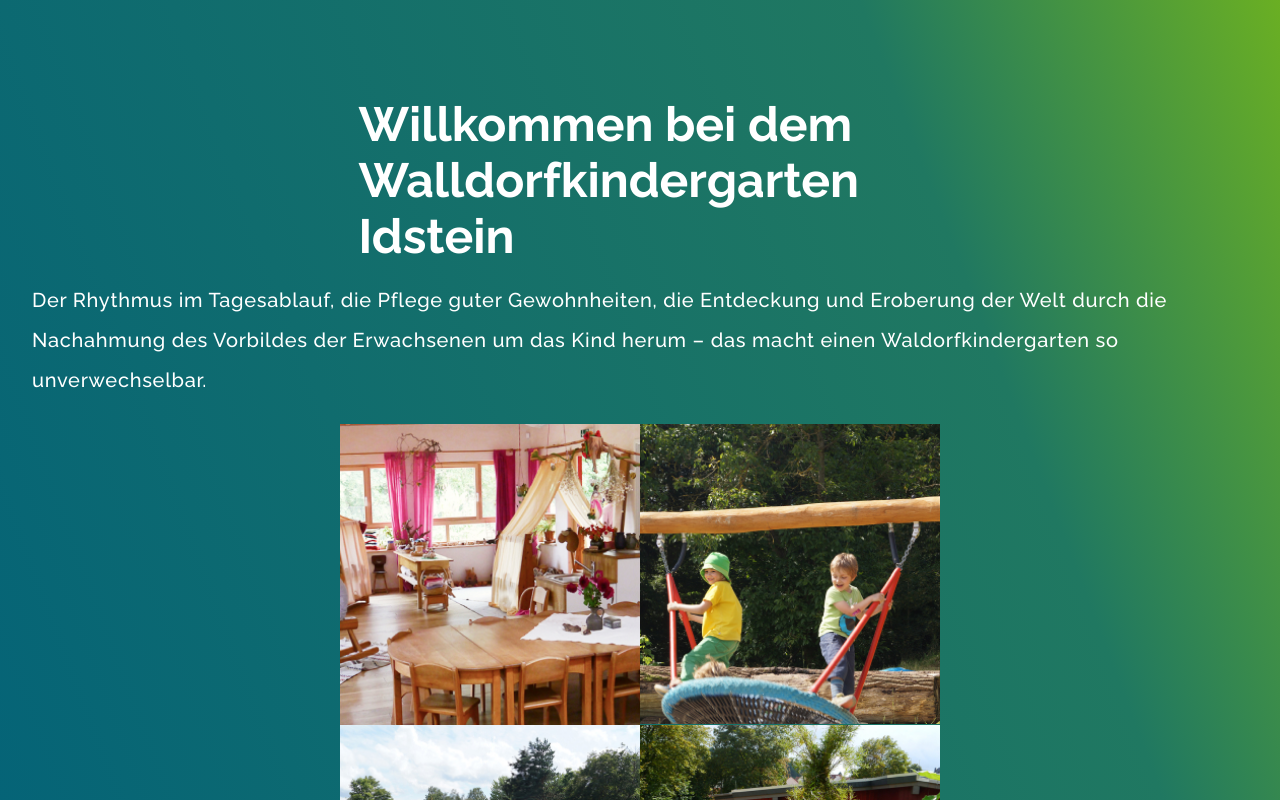
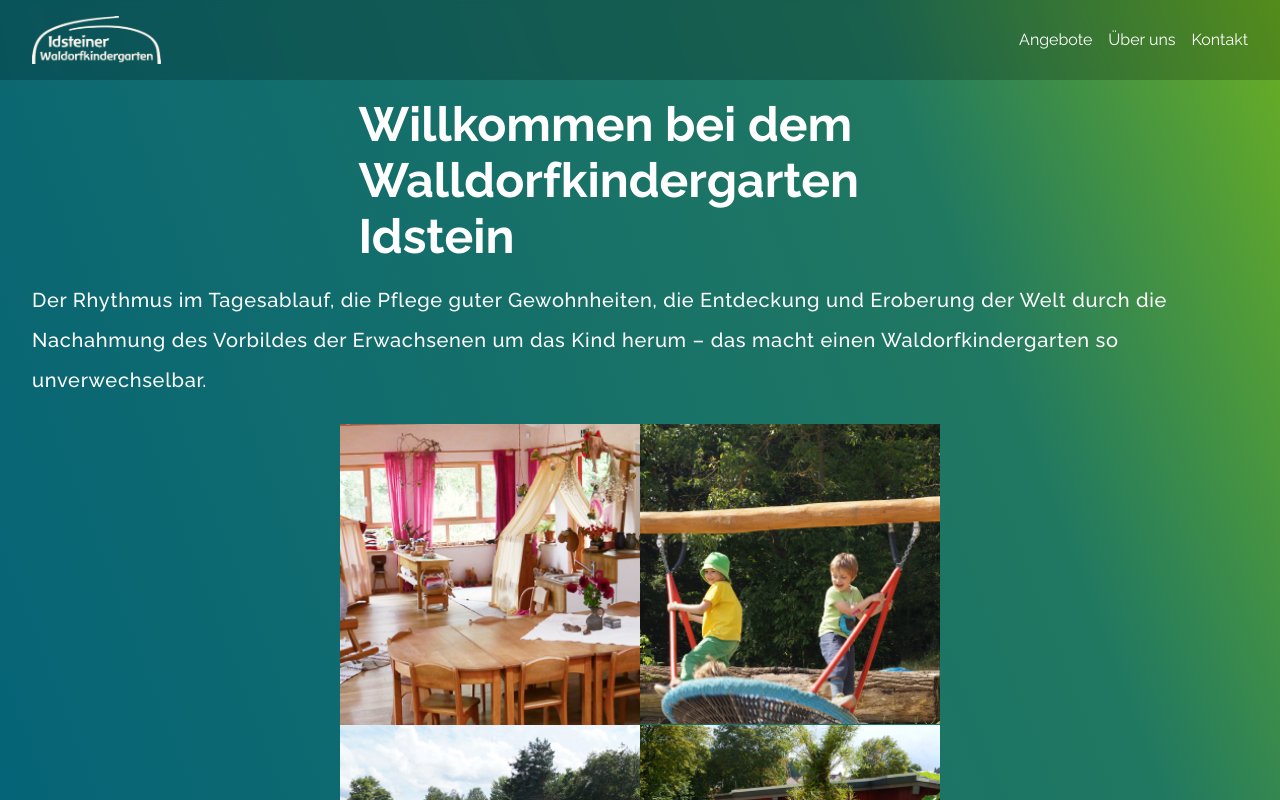
Before and after one commit to Tylopilus/waldorfkindergarten-idstein, a Next.js app: page / in a window 1280 px wide. Shown: the top 800 px of the page. Built offline with nearby package versions, Linux system fonts and the light colour scheme.

Commit message:
formatting and adding header

```diff
--- a/prettier.config.js
+++ b/prettier.config.js
@@ -1,3 +1,5 @@
 module.exports = {
   plugins: [require('prettier-plugin-tailwindcss')],
+  singleQuote: true,
+  jsxSingleQuote: true,
 };
--- a/src/app/layout.tsx
+++ b/src/app/layout.tsx
@@ -1,5 +1,8 @@
 import './globals.css';
 import { Raleway } from '@next/font/google';
+import Image from 'next/image';
+import Link from 'next/link';
+import { Navigation } from '@/components/Navigation';
 
 const raleway = Raleway({ subsets: ['latin'], variable: '--raleway-font' });
 export default function RootLayout({
@@ -16,19 +19,22 @@ export default function RootLayout({
           }
         `}
       </style> */}
-      <html lang="en">
+      <html lang='en'>
         {/*
         <head /> will contain the components returned by the nearest parent
         head.tsx. Find out more at https://beta.nextjs.org/docs/api-reference/file-conventions/head
       */}
         <head />
 
-        <body className={`bg-background ${raleway.variable} `}>
+        <body
+          className={`bg-background ${raleway.variable} mx-auto max-w-screen-xl`}
+        >
+          <Header />
           {children}
-
-          <div className="px-12 relative w-full ">
+          <Footer />
+          <div className='relative w-full px-12 '>
             <div>
-              <div className="h-screen  max-w-[1144px] mx-auto fixed inset-0 left-8 right-8 -z-10 bg-white"></div>
+              <div className='fixed  inset-0 left-8 right-8 -z-10 mx-auto h-screen max-w-[1144px] bg-white'></div>
             </div>
           </div>
         </body>
@@ -36,3 +42,43 @@ export default function RootLayout({
     </>
   );
 }
+function Header() {
+  return (
+    <header className='absolute top-0 left-0 right-0 isolate z-10 w-full max-w-screen-xl bg-black/20 py-4 px-8 text-black backdrop-blur-sm sm:fixed sm:left-[unset] sm:right-[unset] sm:text-white'>
+      <div className='grid grid-cols-[auto_1fr_auto] '>
+        <Image
+          className='col-start-1 col-end-1'
+          src={'/waldorf-logo.png'}
+          alt=''
+          width={129}
+          height={44}
+        />
+        <Navigation />
+      </div>
+    </header>
+  );
+}
+
+function Footer() {
+  return (
+    <footer className='mt-12 rounded-tr-[6rem] bg-gradient3 px-8 py-9'>
+      <div className='grid grid-cols-[auto_1fr_auto]'>
+        <Image
+          className='col-start-1 col-end-1'
+          src={'/waldorf-logo.png'}
+          alt=''
+          width={155}
+          height={59}
+        />
+        <ul className='col-start-3 col-end-3 flex flex-col gap-4 text-white'>
+          <li>
+            <Link href='/impressum'>Impressum</Link>
+          </li>
+          <li>
+            <Link href='/datenschutz'>Datenschutz</Link>
+          </li>
+        </ul>
+      </div>
+    </footer>
+  );
+}
--- a/src/app/page.tsx
+++ b/src/app/page.tsx
@@ -5,43 +5,34 @@ import Image from 'next/image';
 import Link from 'next/link';
 
 export default function Home() {
-  return (
-    <>
-      <Header />
-      <Main />
-      <Footer />
-    </>
-  );
+  return <Main />;
 }
 
-function Header() {
-  return <header></header>;
-}
 function Main() {
   return (
     <main>
-      <section className="w-screen bg-gradient1 py-24 pb-72 px-8 rounded-br-[95px]">
-        <div className="flex flex-col items-center gap-4">
-          <h1 className="text-white max-w-[563px]">
+      <section className='w-full rounded-br-[95px] bg-gradient1 py-24 px-8 pb-72'>
+        <div className='flex flex-col items-center gap-4'>
+          <h1 className='max-w-[563px] text-white'>
             Willkommen bei dem Walldorfkindergarten Idstein
           </h1>
-          <p className="text-white">
+          <p className='text-white'>
             Der Rhythmus im Tagesablauf, die Pflege guter Gewohnheiten, die
             Entdeckung und Eroberung der Welt durch die Nachahmung des Vorbildes
             der Erwachsenen um das Kind herum – das macht einen
             Waldorfkindergarten so unverwechselbar.
           </p>
-          <div className="grid grid-cols-2 grid-rows-2 mt-2">
-            <Image src={'/images/image1.jpg'} width={300} height={300} alt="" />
-            <Image src={'/images/image2.jpg'} width={300} height={300} alt="" />
-            <Image src={'/images/image3.jpg'} width={300} height={300} alt="" />
-            <Image src={'/images/image4.jpg'} width={300} height={300} alt="" />
+          <div className='mt-2 grid grid-cols-2 grid-rows-2'>
+            <Image src={'/images/image1.jpg'} width={300} height={300} alt='' />
+            <Image src={'/images/image2.jpg'} width={300} height={300} alt='' />
+            <Image src={'/images/image3.jpg'} width={300} height={300} alt='' />
+            <Image src={'/images/image4.jpg'} width={300} height={300} alt='' />
           </div>
         </div>
       </section>
-      <section className="px-8">
-        <TextStage className="-mt-56">
-          <p className="w-full max-w-[60ch] px-2">
+      <section className='px-8'>
+        <TextStage className='-mt-56'>
+          <p className='w-full max-w-[60ch] px-2'>
             1987 aus einer Elterninitiative gegründet, versteht sich unser
             Verein als Anlaufstelle für Gleichgesinnte. Wir gehen davon aus,
             dass unsere Kinder vorwiegend durch Nachahmung lernen. Darum
@@ -54,21 +45,21 @@ function Main() {
           </p>
         </TextStage>
       </section>
-      <section className="px-8 mt-12">
+      <section className='mt-12 px-8'>
         <Aktuelles />
       </section>
-      <section className="mt-12">
-        <div className="bg-gradient2 h-auto aspect-[390/175]" />
-        <div className="px-4">
-          <TextStage className="-mt-28">
-            <div className="flex flex-col gap-4">
+      <section className='mt-12'>
+        <div className='aspect-[390/175] h-auto bg-gradient2' />
+        <div className='px-4'>
+          <TextStage className='-mt-28'>
+            <div className='flex flex-col gap-4'>
               <h2>Kontakt</h2>
               <p>
                 Wir öffnen auch regelmäßig unsere Türen für interessierte
                 Familien. Wenn Sie an einem Kennenlernnachmittag teilnehmen
                 möchten, nehmen Sie bitte Kontakt zu uns auf.
               </p>
-              <LinkButton href="/kontakt">Zum Kontaktformular →</LinkButton>
+              <LinkButton href='/kontakt'>Zum Kontaktformular →</LinkButton>
             </div>
           </TextStage>
         </div>
@@ -76,26 +67,3 @@ function Main() {
     </main>
   );
 }
-function Footer() {
-  return (
-    <footer className="bg-gradient3 rounded-tr-[6rem] px-8 py-9 mt-12">
-      <div className="grid grid-cols-[auto_1fr_auto]">
-        <Image
-          className="col-start-1 col-end-1"
-          src={'/waldorf-logo.png'}
-          alt=""
-          width={155}
-          height={59}
-        />
-        <ul className="col-start-3 col-end-3 flex flex-col gap-4 text-white">
-          <li>
-            <Link href="/impressum">Impressum</Link>
-          </li>
-          <li>
-            <Link href="/datenschutz">Datenschutz</Link>
-          </li>
-        </ul>
-      </div>
-    </footer>
-  );
-}
--- /dev/null
+++ b/src/components/Navigation.tsx
@@ -0,0 +1,47 @@
+'use client';
+import Link from 'next/link';
+import { useState } from 'react';
+
+export function Navigation() {
+  const [isNavExpanded, setIsNavExpanded] = useState(false);
+
+  return (
+    <nav className='isolate col-start-2 col-end-2 flex items-center justify-end'>
+      <button
+        className={`z-10 block sm:hidden ${
+          isNavExpanded ? 'text-black' : 'text-white'
+        }`}
+        onClick={() => setIsNavExpanded(!isNavExpanded)}
+      >
+        {/* icon from Heroicons.com */}
+        <svg
+          xmlns='http://www.w3.org/2000/svg'
+          className='h-8 w-8'
+          viewBox='0 0 20 20'
+          fill='currentColor'
+        >
+          <path
+            fillRule='evenodd'
+            d='M3 5a1 1 0 011-1h12a1 1 0 110 2H4a1 1 0 01-1-1zM3 10a1 1 0 011-1h12a1 1 0 110 2H4a1 1 0 01-1-1zM9 15a1 1 0 011-1h6a1 1 0 110 2h-6a1 1 0 01-1-1z'
+            clipRule='evenodd'
+          />
+        </svg>
+      </button>
+      <ul
+        className={`absolute inset-0 h-screen w-full flex-row gap-4 bg-white sm:relative sm:flex sm:h-auto sm:w-auto sm:bg-transparent ${
+          isNavExpanded ? 'block' : 'hidden'
+        }`}
+      >
+        <li>
+          <Link href='/angebote'>Angebote</Link>
+        </li>
+        <li>
+          <Link href='/ueber-uns'>Über uns</Link>
+        </li>
+        <li>
+          <Link href='/kontakt'>Kontakt</Link>
+        </li>
+      </ul>
+    </nav>
+  );
+}
--- a/src/components/TextStage.tsx
+++ b/src/components/TextStage.tsx
@@ -5,7 +5,8 @@ type TextStageProps = {
 export function TextStage(props: TextStageProps) {
   return (
     <div
-      className={`shadow rounded-[2rem] py-10 w-[fit-content] px-4 mx-auto bg-primary ${props.className}`}>
+      className={`mx-auto w-[fit-content] rounded-[2rem] bg-primary py-10 px-4 shadow ${props.className}`}
+    >
       {props.children}
     </div>
   );
```
